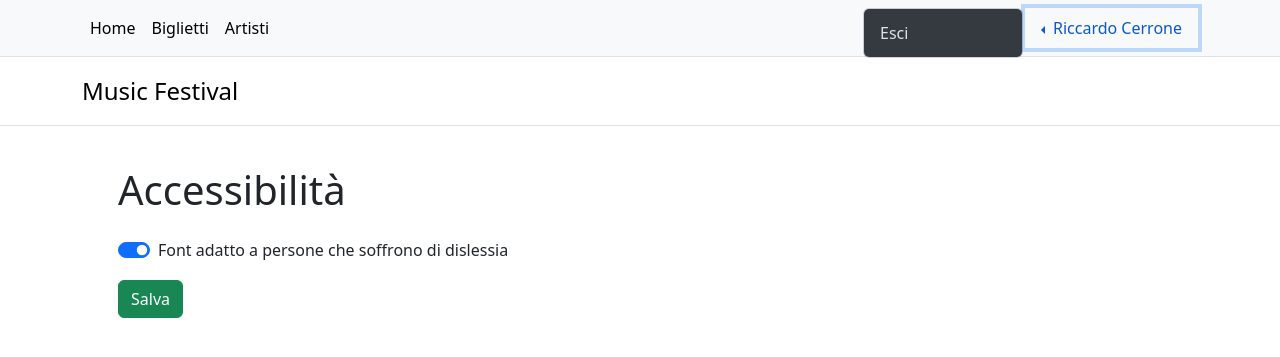
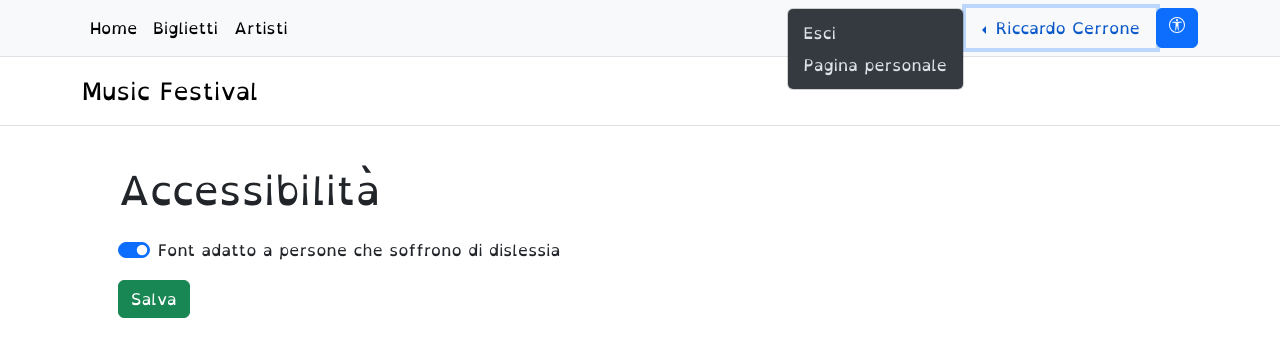
Before and after one commit to rickcerry/MusicFestival, a Flask app: page /font_change in a window 1280 px wide, after a click that opens the changed part. Shown: the top 357 px of the page. Run offline with Flask 3, Linux system fonts and the light colour scheme; a user stored in the database is signed in.

Commit message:
Dyslexia font available

```diff
--- a/templates/base.html
+++ b/templates/base.html
@@ -19,6 +19,12 @@
       content="width=device-width,
                     initial-scale=1"
     />
+    {% if font %}
+    <link
+      rel="stylesheet"
+      href="{{ url_for('static', filename='css/dyslexia.css') }}"
+    />
+    {% endif %}
   </head>
 
   <body>
@@ -66,6 +72,11 @@
               <li>
                 <a class="dropdown-item" href="{{ url_for('logout') }}">Esci</a>
               </li>
+              <li>
+                <a class="dropdown-item" href="{{ url_for('my_page') }}"
+                  >Pagina personale</a
+                >
+              </li>
             </ul>
           </li>
           {% else %}
@@ -93,6 +104,26 @@
           </li>
           {% endif %}
         </ul>
+        <a
+          href="{{ url_for('font_change')}}"
+          class="btn btn-{% if font %}primary{% else %}secondary{% endif %}"
+        >
+          <svg
+            xmlns="http://www.w3.org/2000/svg"
+            width="16"
+            height="16"
+            fill="currentColor"
+            class="bi bi-universal-access-circle"
+            viewBox="0 0 16 16"
+          >
+            <path
+              d="M8 4.143A1.071 1.071 0 1 0 8 2a1.071 1.071 0 0 0 0 2.143m-4.668 1.47 3.24.316v2.5l-.323 4.585A.383.383 0 0 0 7 13.14l.826-4.017c.045-.18.301-.18.346 0L9 13.139a.383.383 0 0 0 .752-.125L9.43 8.43v-2.5l3.239-.316a.38.38 0 0 0-.047-.756H3.379a.38.38 0 0 0-.047.756Z"
+            ></path>
+            <path
+              d="M8 0a8 8 0 1 0 0 16A8 8 0 0 0 8 0M1 8a7 7 0 1 1 14 0A7 7 0 0 1 1 8"
+            ></path>
+          </svg>
+        </a>
       </div>
     </nav>
 
```
